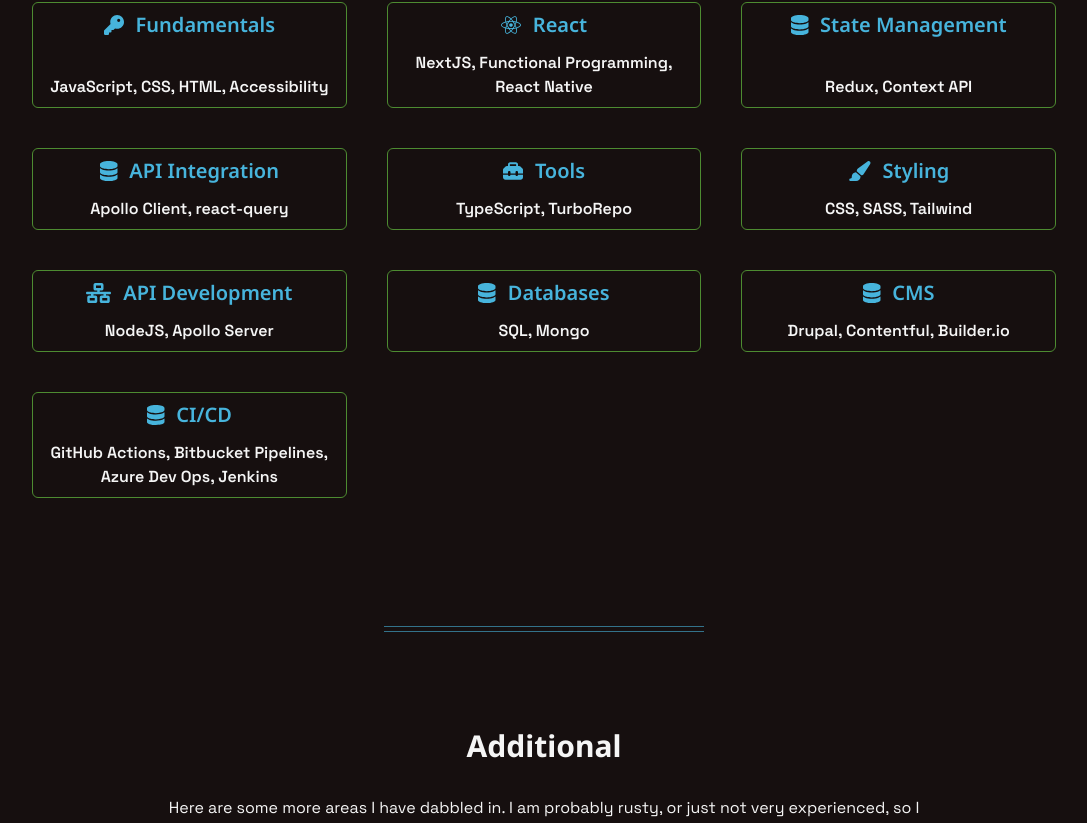
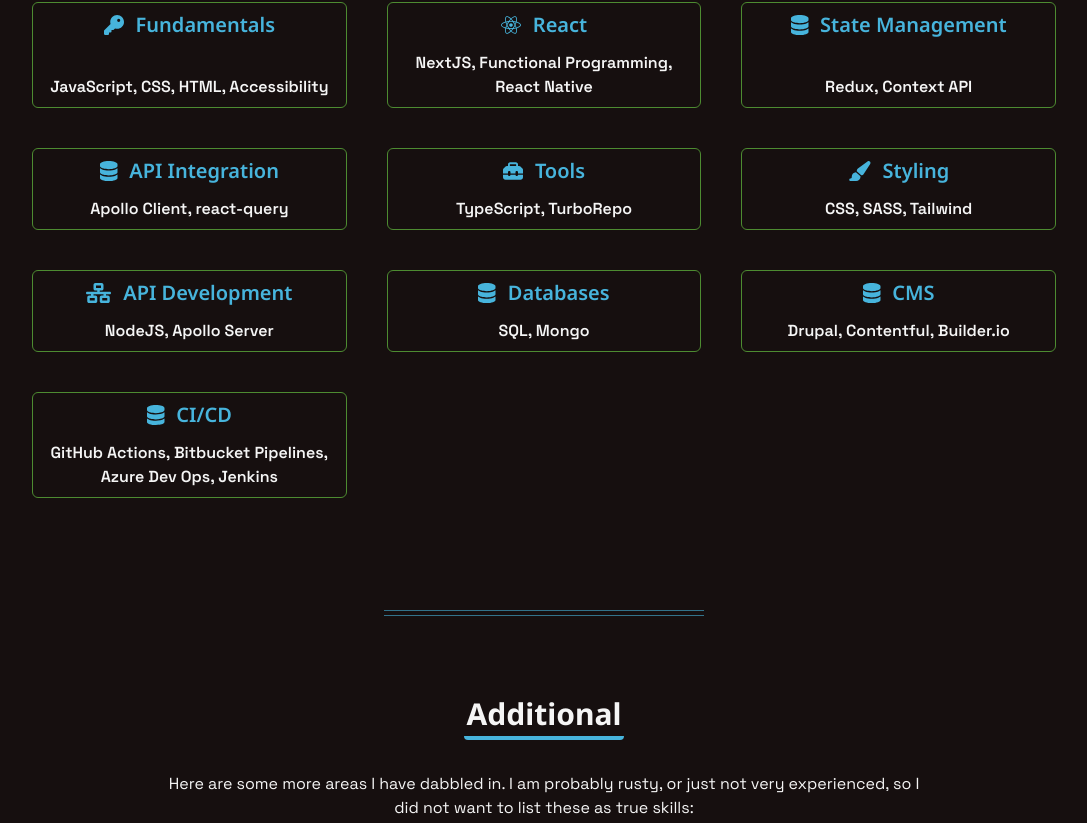
Before and after one commit to jrigert/portfolio, a Next.js app: page / in a window 1280 px wide. Shown: the part 1958-2781 px from the top of the page, without its empty margins (96-1183 px from the left). Built offline with nearby package versions, Linux system fonts and the light colour scheme.

Commit message:
more styling changes

```diff
--- a/src/components/core/Underline.tsx
+++ b/src/components/core/Underline.tsx
@@ -3,15 +3,21 @@
 import type { FunctionComponent } from 'react';
 
 export interface UnderlineProps extends WithClassName {
-  fullWidth?: boolean;
+  /** defaults to medium */
+  variant?: 'skinny' | 'medium';
 }
 
 export const Underline: FunctionComponent<UnderlineProps> = (props) => {
-  const { className } = props;
+  const { className, variant = 'medium' } = props;
 
-  return (
-    <div
-      className={classNames('h-1.5 w-full rounded-b-xl bg-primary', className)}
-    />
+  const combinedClassNames = classNames(
+    'h-1.5 w-full rounded-b-xl bg-primary',
+    {
+      'h-1.5': variant === 'medium',
+      'h-1': variant === 'skinny',
+    },
+    className,
   );
+
+  return <div className={combinedClassNames} />;
 };
--- a/src/pages/home/Skills.tsx
+++ b/src/pages/home/Skills.tsx
@@ -3,6 +3,7 @@
 import { FadeInContainer } from '@/components/animation/FadeInContainer';
 import { Heading } from '@/components/core/Heading';
 import { HorizontalDivider } from '@/components/core/HorizontalDivider';
+import { Underline } from '@/components/core/Underline';
 import { PageSection } from '@/components/PageSection';
 import { PageSectionHeading } from '@/components/PageSectionHeading';
 import { SkillCard, SkillCardProps } from '@/components/SkillCard';
@@ -150,11 +151,14 @@
       </div>
 
       <FadeInContainer>
-        <HorizontalDivider className="mb-20 mt-32" />
+        <HorizontalDivider className="mb-20 mt-28" />
 
-        <Heading tag="h3" className="mt-24 text-center">
-          Additional
-        </Heading>
+        <div className="flex flex-col items-center justify-center">
+          <Heading tag="h3" className="mb-1 text-center">
+            Additional
+          </Heading>
+          <Underline className="w-40" variant="skinny" />
+        </div>
 
         <div className="mx-auto max-w-screen-md">
           <p className="mx-auto mt-8 max-w-3xl text-center">
```
